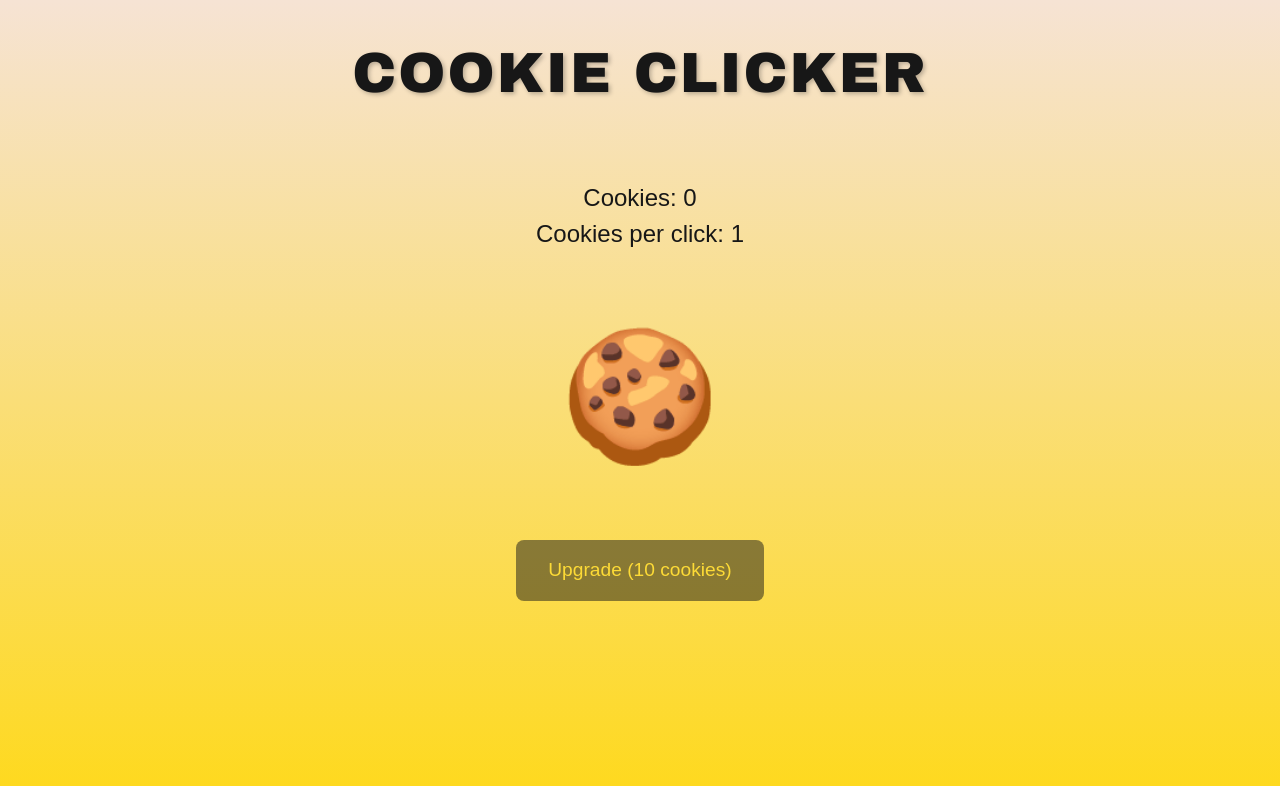
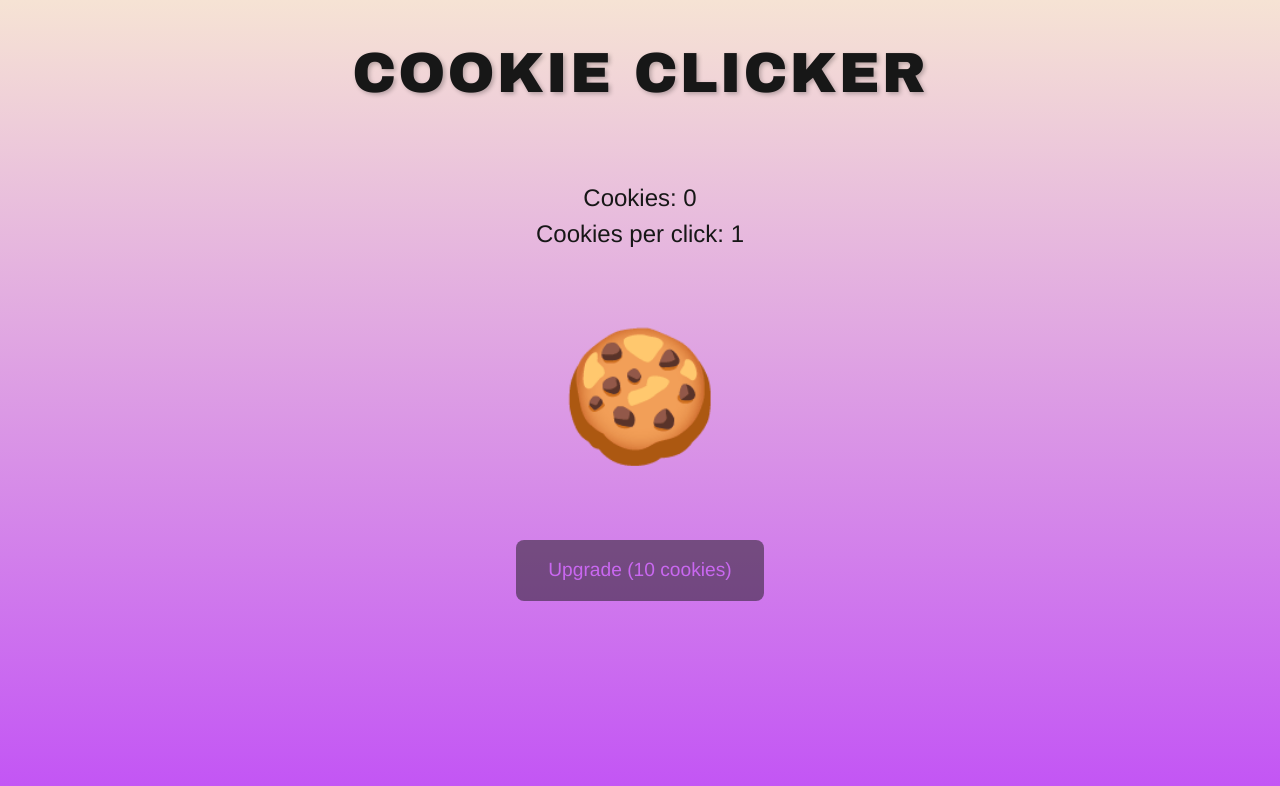
Before and after one commit to abearz8/cookie-clicker, a Next.js app: page / in a window 1280 px wide. Shown: the top 786 px of the page. Built offline with nearby package versions, Linux system fonts and the light colour scheme.

Commit message:
refactored useless code

```diff
--- /dev/null
+++ b/src/app/components/Autoclicker.tsx
@@ -0,0 +1,13 @@
+import {useState} from 'react';
+import { Autoclicker as AutoclickerModel } from '../models/Autoclicker';
+import styles from './Autoclicker.module.css';
+
+export default function Autoclicker() {
+    const [autoclicker] = useState<AutoclickerModel>(new AutoclickerModel());
+    const [, forceUpdate] = useState({});
+
+    const handleBuyAutoclicker = () => {
+        autoclicker.buyAutoclicker();
+        forceUpdate({});
+    }
+}
--- a/src/app/globals.css
+++ b/src/app/globals.css
@@ -1,32 +1,16 @@
 @import "tailwindcss";
 
 :root {
-  --gradient-start: #fed91c;
+  --gradient-start: #c253f5;
   --gradient-end: #f6e3d4;
   --foreground: #171717;
   --title-shadow: rgba(0, 0, 0, 0.25);
 }
 
-@theme inline {
-  --color-background: var(--background);
-  --color-foreground: var(--foreground);
-  --font-sans: var(--font-geist-sans);
-  --font-mono: var(--font-geist-mono);
-}
-
-@media (prefers-color-scheme: dark) {
-  :root {
-    --gradient-start: #7d490a;
-    --gradient-end: #21084f;
-    --foreground: #ededed;
-    --title-shadow: rgba(0, 0, 0, 0.5);
-  }
-}
-
 body {
   background: linear-gradient(0deg, var(--gradient-start), var(--gradient-end));
   color: var(--foreground);
-  font-family: Arial, Helvetica, sans-serif;
+  font-family: Helvetica,Arial, sans-serif;
   min-height: 100vh;
 }
 
--- a/src/app/layout.tsx
+++ b/src/app/layout.tsx
@@ -1,16 +1,6 @@
 import type { Metadata } from "next";
-import { Geist, Geist_Mono } from "next/font/google";
 import "./globals.css";
 
-const geistSans = Geist({
-  variable: "--font-geist-sans",
-  subsets: ["latin"],
-});
-
-const geistMono = Geist_Mono({
-  variable: "--font-geist-mono",
-  subsets: ["latin"],
-});
 
 export const metadata: Metadata = {
   title: "Cookie Clicker",
@@ -24,9 +14,7 @@ export default function RootLayout({
 }>) {
   return (
     <html lang="en">
-      <body
-        className={`${geistSans.variable} ${geistMono.variable} antialiased`}
-      >
+      <body>
         {children}
       </body>
     </html>
--- /dev/null
+++ b/src/app/models/Autoclicker.ts
@@ -0,0 +1,35 @@
+export class Autoclicker {
+    private numberOfAutoclickers: number;
+    private costOfNext: number;
+    private cookiesPerSecond: number;
+
+    constructor() {
+        this.numberOfAutoclickers = 0;
+        this.costOfNext = 20;
+        this.cookiesPerSecond = 1;
+    }
+
+    getNumberOfAutoclickers(): number {
+        return this.numberOfAutoclickers;
+    }
+
+    getCostOfNext(): number {
+        return this.costOfNext;
+    }
+
+    getCookiesPerSecond(): number {
+        return this.cookiesPerSecond;
+    }
+
+    buyAutoclicker(): void {
+        this.numberOfAutoclickers++;
+        this.costOfNext += 20;
+        if(this.numberOfAutoclickers % 10 == 0) {
+            this.cookiesPerSecond *= 2;
+        }
+    }
+
+    getPercentUntilNextCPSUpgrade(): number {
+        return (this.numberOfAutoclickers % 10) / 10;
+    }
+}
```
